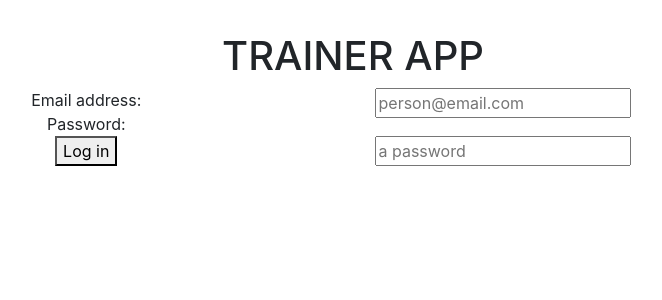
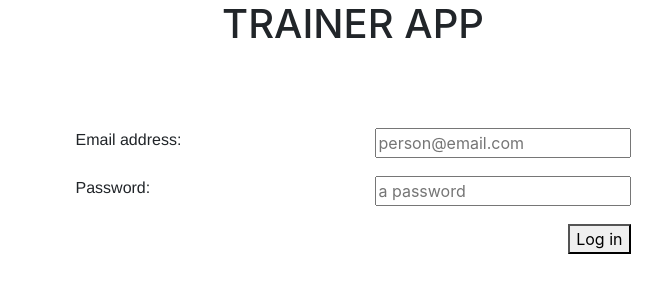
Before and after one commit to RochQA/GroupProject-FrontEnd, a React (Create React App) app: page /#/settings in a window 1280 px wide. Shown: the top 300 px of the page, without its empty margins (287-949 px from the left). Built offline with nearby package versions, Linux system fonts and the light colour scheme.

Commit message:
CSS stuff by George

```diff
--- a/src/App.css
+++ b/src/App.css
@@ -34,9 +34,18 @@
 .topNavbar .active{
   background-color:#003C70;
 }
-
-.top {
-  /* display: inline-block; */
+.loginNav{
+  text-decoration: none;
+  color:black;
+}
+.calendarPage{
+  position: fixed;
+  left: 1%;
+  top: 20%;
+}
+.loginNav{
+  text-decoration: none;
+  color:black;
 }
 
 h1 {
@@ -47,10 +56,6 @@ img {
   float: left;
 }
 
-.pack {
-  /* display: inline-block; */
-}
-
 .left-align {
   float: left;
 
@@ -58,13 +63,13 @@ img {
 }
 
 .form-font {
-  float: left;
-  margin-left: 25%;
+  float: left !important;
+  margin-left: 25% !important;
 }
 
-input {
-  float: right;
-  margin-right: 25%;
+input, .cssButton{
+  float: right !important;
+  margin-right: 25% !important;
 
 }
 
@@ -76,7 +81,7 @@ p {
   font-family: Helvetica, sans-serif
 }
 
-Calendar {
+/* Calendar {
   align-items: center;
   align-content: center;
-}
+} */
--- a/src/App.js
+++ b/src/App.js
@@ -8,46 +8,59 @@ import * as constants from './Constants.js';
 import logo from './QA-Consulting-Logo.jpg';
 
 class App extends Component {
-  constructor(props){
+  constructor(props) {
     super(props);
-    this.state = {route:"login", user:"", id:""};
+    this.state = { route: "login", user: "", id: "" };
   }
-  handleLogin = (username, password1) =>{
-    if(username==="admin" && password1==="admin"){
-      this.setState({route:"admin", user:username});
-    }else{
-      let body = { email:username, password: password1};
+  handleLogin = (username, password1) => {
+    if (username === "admin" && password1 === "admin") {
+      this.setState({ route: "admin", user: username });
+    } else {
+      let body = { email: username, password: password1 };
       let self = this;
-      Axios.put(constants.LOGIN_URL, body).then(function(response){
+      Axios.put(constants.LOGIN_URL, body).then(function (response) {
         console.log(response);
-          if(username===response.data.email){
-            self.setState({route: "trainer", user: response.data.email, id:response.data.id});
-          }else{
-            self.setState({route:"login", user: "Login Error: Wrong username and/or password"});
+        if (username === response.data.email) {
+          self.setState({ route: "trainer", user: response.data.email, id: response.data.id });
+        } else {
+          self.setState({ route: "login", user: "Login Error: Wrong username and/or password" });
         }
-      }).catch(function(error){
-        self.setState({route:"login", user: "Login Error: Unfilled fields"});
+      }).catch(function (error) {
+        self.setState({ route: "login", user: "Login Error: Unfilled fields" });
       });
     }
   }
-  handleLogout = () =>{
-    this.setState({route:"login", user:"", message:""});
+  handleLogout = () => {
+    this.setState({ route: "login", user: "", message: "" });
   }
   render() {
-    if(this.state.route==="login"){
-      return(
+    if (this.state.route === "login") {
+      return (
         <div className="App">
-          <div className="container">
+          {/* <div className="container">
+            <div className="row">
+              <div className="offset-4 col-4"> */}
                 <h1>TRAINER APP</h1>
-            <LogIn handleLogin={this.handleLogin}/>
+              {/* </div>
+            </div>
+            <div className="row">
+              <div className="offset-4 col-4">
+              <br/> */}
+                <LogIn handleLogin={this.handleLogin} />
+              {/* </div>
+            </div>
+            <div className="row">
+              <div className="offset-4 col-4"> */}
                 <p>{this.state.user}</p>
-            </div>
+              {/* </div>
+            </div> */}
+          {/* </div> */}
         </div>
       );
-    }else if(this.state.route==="admin"){
-      return(
+    } else if (this.state.route === "admin") {
+      return (
         <div className="App">
-          <br/>
+          <br />
           <div className="container">
             <div className="row">
               <div className="top">
@@ -62,14 +75,14 @@ class App extends Component {
               </div>
             </div>
           </div>
-          <AdminPage handleLogout={this.handleLogout} user={this.state.user}/>
+          <AdminPage handleLogout={this.handleLogout} user={this.state.user} />
         </div>
       );
-    }else{
-      return(
+    } else {
+      return (
         <div className="App">
           <h1>TRAINER APP</h1>
-          <TrainerPage handleLogout={this.handleLogout} user={this.state.user} id={this.state.id}/>
+          <TrainerPage handleLogout={this.handleLogout} user={this.state.user} id={this.state.id} />
         </div>
       );
     }
--- a/src/DisplayTrainers.js
+++ b/src/DisplayTrainers.js
@@ -2,7 +2,6 @@ import React, { Component } from 'react';
 import './App.css';
 import Axios from 'axios';
 import * as constants from './Constants.js';
-import DisplayTrainerFunctions from './DisplayAccountFunctions';
 
 class DisplayTrainers extends Component{
     constructor(props){
--- a/src/LogIn.js
+++ b/src/LogIn.js
@@ -1,43 +1,42 @@
 import React, { Component } from 'react';
-import {
-    NavLink,
-    HashRouter
-  } from "react-router-dom";
 import './App.css';
-import './LogInPage.css';
+import { NavLink, HashRouter} from "react-router-dom";
 
-class LogIn extends Component{
-    constructor(props){
+
+class LogIn extends Component {
+    constructor(props) {
         super(props);
-        this.state = {email:"" ,password: ""};
+        this.state = { email: "", password: "" };
     }
-    handleLogin =(e)=>{
+    handleLogin = (e) => {
         e.preventDefault();
         this.props.handleLogin(this.state.email, this.state.password);
     }
-    enterPress =(e)=>{
+    enterPress = (e) => {
         var code = e.keyCode || e.which;
-        if(code===13){
+        if (code === 13) {
             this.handleLogin(e);
         }
     }
-    updateState =(e)=>{
+    updateState = (e) => {
         const value = e.target.value;
         const name = e.target.name;
-        this.setState({[name]: value});
+        this.setState({ [name]: value });
     }
-    render(){
-        return(
+    render() {
+        return (
             <div className="LogIn">
-            <HashRouter>
-                <form onSubmit={this.handleLogin}>
-                    Email address:
-                    <input type="text" name="email" placeholder="person@email.com" id="emailbox-login" onChange={this.updateState} onKeyPress={this.enterPress}/><br/>
-                    Password:
-                    <input type="password" name="password" placeholder="a password" id="pwordBox-login" onChange={this.updateState} onKeyPress={this.enterPress}/><br/>
-                    <button type="button" value="Log in" id="login-button" onClick={this.handleLogin}><NavLink to="/user" className="loginNav">Log in</NavLink></button>
-                </form>
-            </HashRouter>
+                <HashRouter>
+                    <div className="container">
+                    <br/>
+                    <br/>
+                            <p className="form-font">Email address: </p>
+                            <input type="text" name="email" placeholder="person@email.com" id="emailbox-login" onChange={this.updateState} onKeyPress={this.enterPress} /><br /><br />
+                            <p className="form-font">Password: </p>
+                            <input type="password" name="password" placeholder="a password" id="pwordBox-login" onChange={this.updateState} onKeyPress={this.enterPress} /><br /><br />
+                            <button className="cssButton" type="button" value="Log in" id="login-button" onClick={this.handleLogin}><NavLink to="/user" className="loginNav">Log in</NavLink></button>
+                    </div>
+                </HashRouter>
             </div>
         );
     }
--- a/src/LogInPage.css
+++ /dev/null
@@ -1,4 +0,0 @@
-.loginNav{
-    text-decoration: none;
-    color:black;
-  }
--- a/src/TrainerPage.css
+++ /dev/null
@@ -1,5 +0,0 @@
-.calendarPage{
-    position: fixed;
-    left: 1%;
-    top: 20%;
-  }
--- a/src/TrainerPage.js
+++ b/src/TrainerPage.js
@@ -1,6 +1,5 @@
 import React, { Component } from 'react';
 import './App.css';
-import './TrainerPage.css'
 import {
     Route,
     NavLink,
```
Also changed, not shown: src/CreatePlan.js (+38 -32 lines), src/AdminPage.css (deleted). Lines whose indentation alone changed are shown as unchanged.
